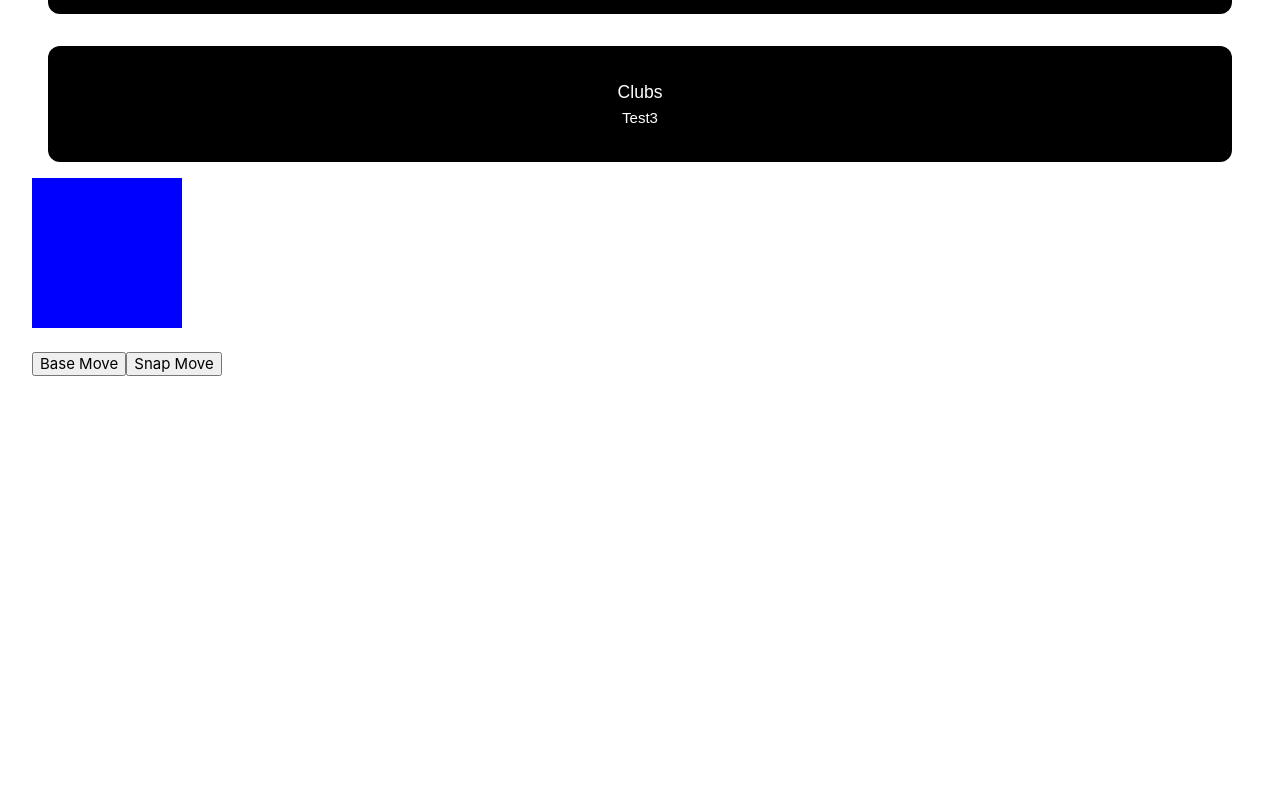
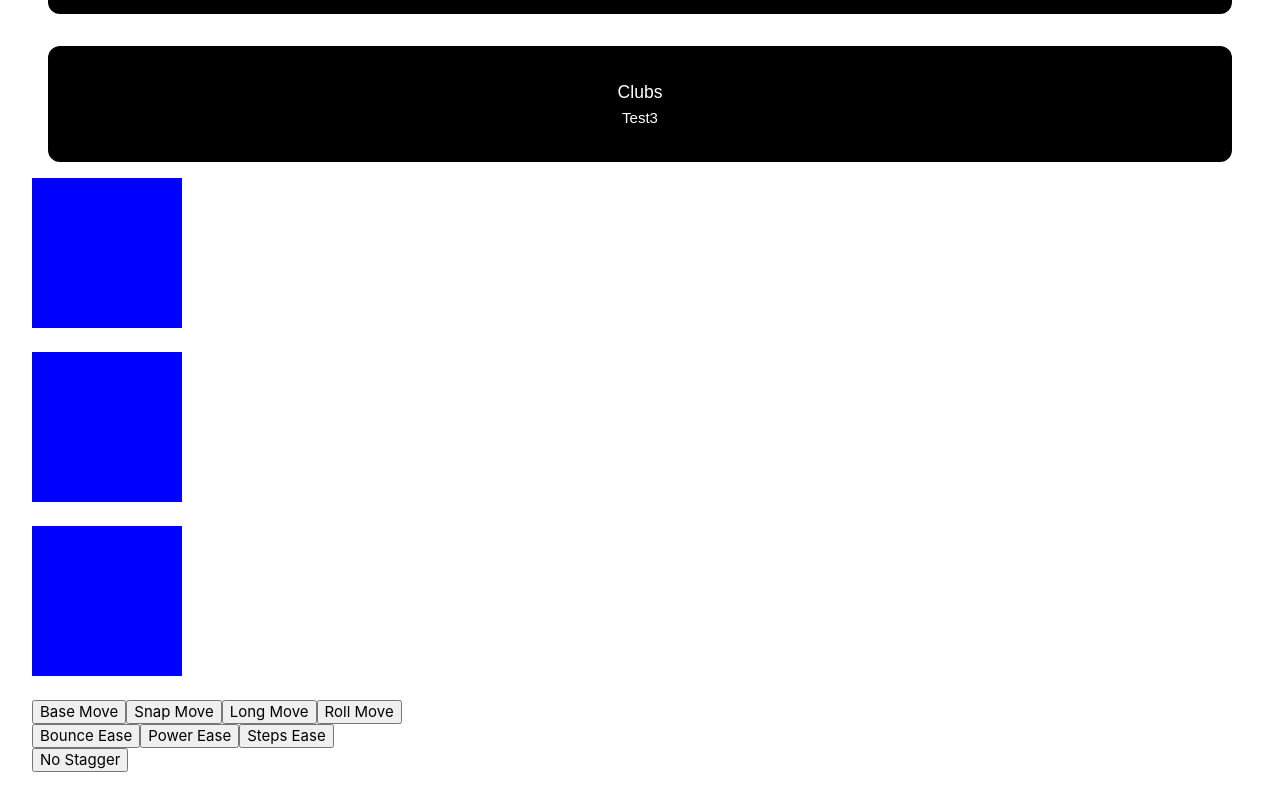
Before and after one commit to Daniel-Wang-8496/GSAP-Tech-Share, a Vue app: page / in a window 1280 px wide. Shown: the part 5997-6801 px from the top of the page. Before the commit the page ends 6405 px from the top, so only its background shows below. Built offline with nearby package versions, Linux system fonts and the light colour scheme.

Commit message:
basics of animation

```diff
--- a/src/components/EasingGsap.vue
+++ b/src/components/EasingGsap.vue
@@ -8,7 +8,7 @@ onMounted(() => {
   gsap.set(".box", { x: 0 });
 });
 
-function animateBoxBase() {
+function animateBoxNoStagger() {
   if(state.value==false){
     gsap.killTweensOf('.box');
     gsap.to('.box', { x: 500, backgroundColor: 'red'});
@@ -20,23 +20,106 @@ function animateBoxBase() {
   state.value = !state.value;
 }
 
-function animateBoxSnap() {
+function animateBoxBase() {
   if(state.value==false){
-    gsap.set('.box', { x: 500, backgroundColor: 'red'});
+    gsap.killTweensOf('.box');
+    gsap.to('.box', { x: 500, backgroundColor: 'red', stagger: 0.2});
   }
   else if(state.value==true){
-    gsap.set('.box', { x: 0, backgroundColor: 'blue'});
+    gsap.killTweensOf('.box');
+    gsap.to('.box', { x: 0, backgroundColor: 'blue', stagger: 0.2});
   }
   state.value = !state.value;
 }
+
+function animateBoxSnap() {
+  if(state.value==false){
+    gsap.set('.box', { x: 500, backgroundColor: 'red', stagger: 0.2});
+  }
+  else if(state.value==true){
+    gsap.set('.box', { x: 0, backgroundColor: 'blue', stagger: 0.2});
+  }
+  state.value = !state.value;
+}
+
+function animateBoxLong() {
+  if(state.value==false){
+    gsap.to('.box', { x: 500, backgroundColor: 'red', duration: 3, stagger: 0.2});
+  }
+  else if(state.value==true){
+    gsap.to('.box', { x: 0, backgroundColor: 'blue', duration: 3, stagger: 0.2});
+  }
+  state.value = !state.value;
+}
+
+function animateBoxRoll() {
+  if(state.value==false){
+    gsap.to('.box', { x: 500, backgroundColor: 'red', rotation:90, stagger: 0.2});
+  }
+  else if(state.value==true){
+    gsap.to('.box', { x: 0, backgroundColor: 'blue', rotation:0, stagger: 0.2});
+  }
+  state.value = !state.value;
+}
+
+function easingBounce() {
+  if(state.value==false){
+    gsap.killTweensOf('.box');
+    gsap.to('.box', { x: 500, backgroundColor: 'red', ease: "bounce.out", duration: 1.5, stagger: 0.2});
+  }
+  else if(state.value==true){
+    gsap.killTweensOf('.box');
+    gsap.to('.box', { x: 0, backgroundColor: 'blue', ease: "bounce.out", duration: 1.5, stagger: 0.2});
+  }
+  state.value = !state.value;
+}
+
+function easingPower() {
+  if(state.value==false){
+    gsap.killTweensOf('.box');
+    gsap.to('.box', { x: 500, backgroundColor: 'red', ease: "power3.out", duration: 1.5, stagger: 0.2});
+  }
+  else if(state.value==true){
+    gsap.killTweensOf('.box');
+    gsap.to('.box', { x: 0, backgroundColor: 'blue', ease: "power3.out", duration: 1.5, stagger: 0.2});
+  }
+  state.value = !state.value;
+}
+
+function easingSteps() {
+  if(state.value==false){
+    gsap.killTweensOf('.box');
+    gsap.to('.box', { x: 500, backgroundColor: 'red', ease: "steps(5)", duration: 1.5, stagger: 0.2});
+  }
+  else if(state.value==true){
+    gsap.killTweensOf('.box');
+    gsap.to('.box', { x: 0, backgroundColor: 'blue', ease: "steps(5)", duration: 1.5, stagger: 0.2});
+  }
+  state.value = !state.value;
+}
+
 </script>
 
 <template>
   <div class="box"></div>
   <br/>
+  <div class="box"></div>
+  <br/>
+  <div class="box"></div>
+  <br/>
   <div>
     <button @click="animateBoxBase">Base Move</button>
     <button @click="animateBoxSnap">Snap Move</button>
+    <button @click="animateBoxLong">Long Move</button>
+    <button @click="animateBoxRoll">Roll Move</button>
+  </div>
+  <div>
+    <button @click="easingBounce">Bounce Ease</button>
+    <button @click="easingPower">Power Ease</button>
+    <button @click="easingSteps">Steps Ease</button>
+  </div>
+  <div>
+    <button @click="animateBoxNoStagger">No Stagger</button>
   </div>
 </template>
 
```
